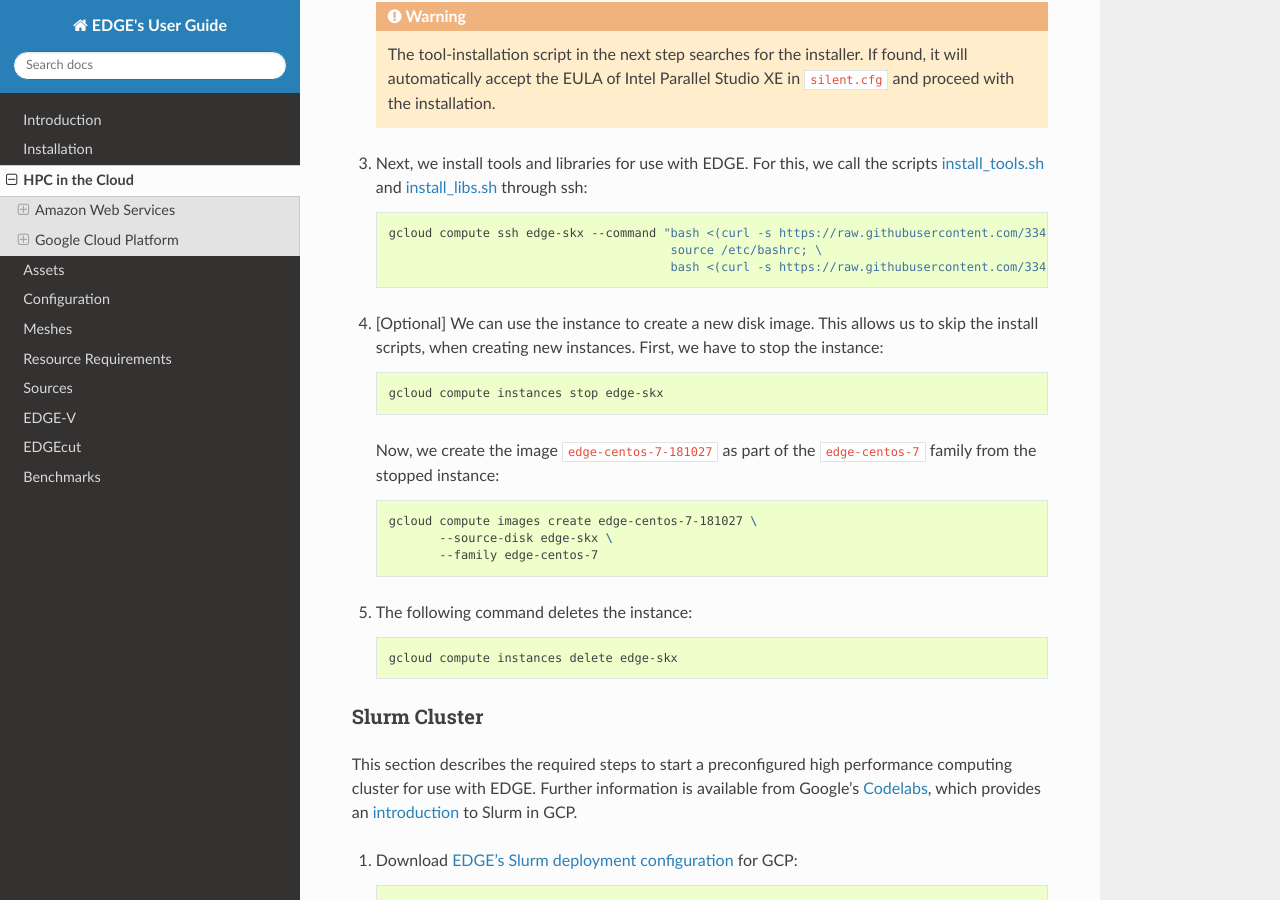
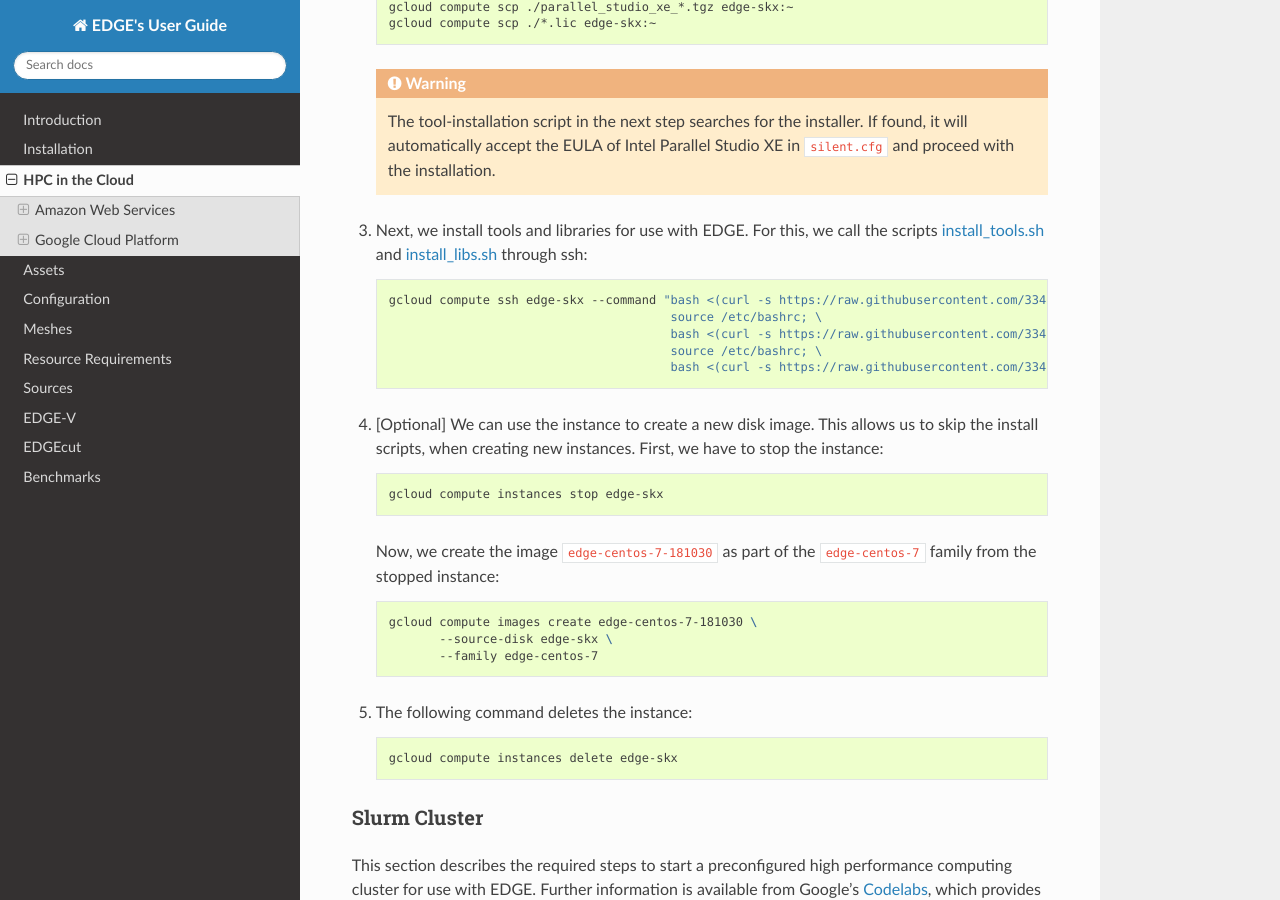
Before and after one commit to dclenz/edge_usr, a Sphinx documentation site: the page built from docs/chapters/setup/cloud.rst, in a window 1280 px wide and 900 px high, scrolled down 7274 px. Built offline with Sphinx 7.4.7 and the Read the Docs theme 2.0.0, drawn with Linux system fonts in a browser that asks for light colours; some of the changed text lies outside the part shown.

Commit message:
Added placement group to AWS example config. Added HPC tools to image generation.

```diff
--- a/docs/chapters/setup/cloud.rst
+++ b/docs/chapters/setup/cloud.rst
@@ -199,6 +199,8 @@
      ssh centos@${EDGE_AWS_IP} "bash <(curl -s https://raw.githubusercontent.com/3343/edge/develop/tools/build/install_tools.sh); \
                                 source /etc/bashrc; \
                                 bash <(curl -s https://raw.githubusercontent.com/3343/edge/develop/tools/build/install_libs.sh); \
+                                source /etc/bashrc; \
+                                bash <(curl -s https://raw.githubusercontent.com/3343/edge/develop/tools/build/install_hpc.sh); \
                                 sudo /usr/local/sbin/ami_cleanup.sh"
 
 
@@ -370,7 +374,9 @@
 
      gcloud compute ssh edge-skx --command "bash <(curl -s https://raw.githubusercontent.com/3343/edge/develop/tools/build/install_tools.sh); \
                                             source /etc/bashrc; \
-                                            bash <(curl -s https://raw.githubusercontent.com/3343/edge/develop/tools/build/install_libs.sh)"
+                                            bash <(curl -s https://raw.githubusercontent.com/3343/edge/develop/tools/build/install_libs.sh); \
+                                            source /etc/bashrc; \
+                                            bash <(curl -s https://raw.githubusercontent.com/3343/edge/develop/tools/build/install_hpc.sh);"
 
 4. [Optional] We can use the instance to create a new disk image.
    This allows us to skip the install scripts, when creating new instances.
@@ -380,11 +386,11 @@
 
      gcloud compute instances stop edge-skx
 
-   Now, we create the image ``edge-centos-7-181027`` as part of the ``edge-centos-7`` family from the stopped instance:
+   Now, we create the image ``edge-centos-7-181030`` as part of the ``edge-centos-7`` family from the stopped instance:
 
    .. code-block:: bash
 
-     gcloud compute images create edge-centos-7-181027 \
+     gcloud compute images create edge-centos-7-181030 \
             --source-disk edge-skx \
             --family edge-centos-7
 
```
Also changed, not shown: other parts of docs/chapters/setup/cloud.rst (+2 -0 lines).
